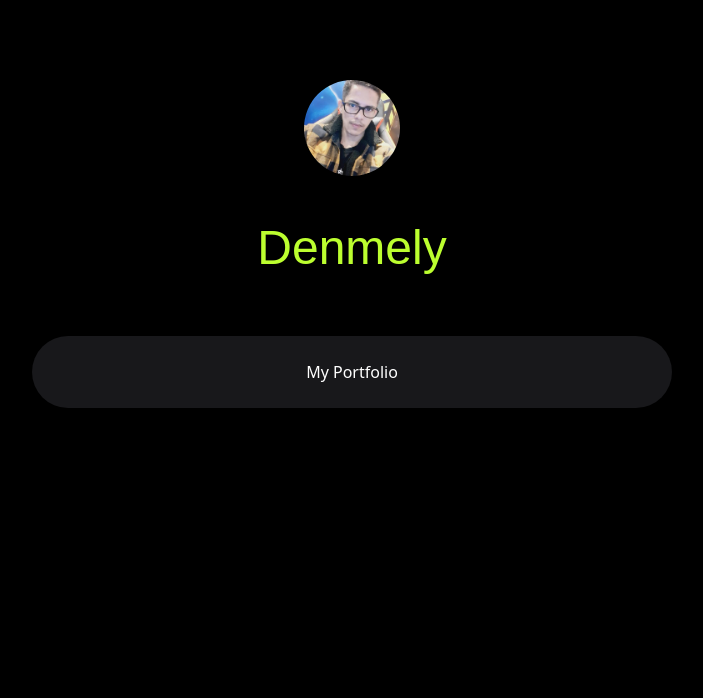
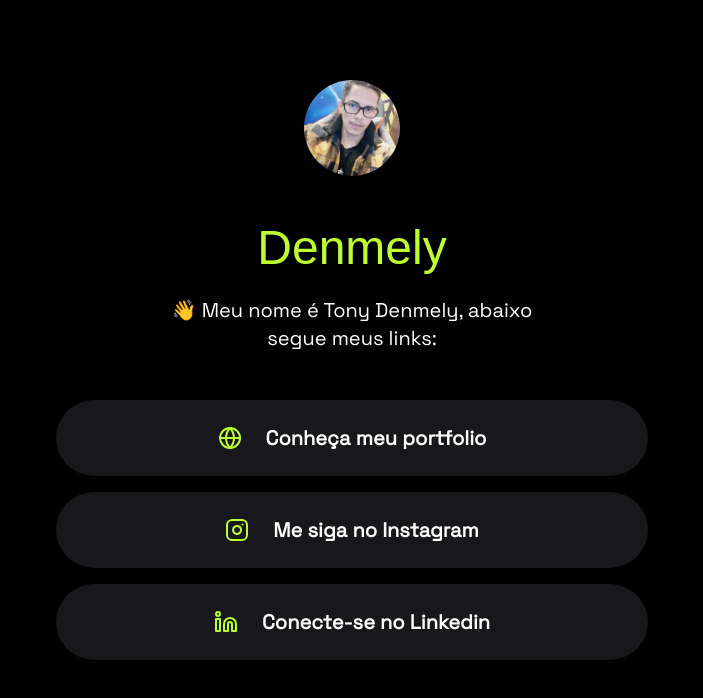
Before and after one commit to denmely/denmely-links, a React (Vite) app: page / in a window 1280 px wide. Shown: the top 698 px of the page, without its empty margins (288-991 px from the left). Built offline with nearby package versions, Linux system fonts and the light colour scheme.

Commit message:
Finished home page

```diff
--- a/package.json
+++ b/package.json
@@ -11,6 +11,7 @@
   "dependencies": {
     "react": "^18.2.0",
     "react-dom": "^18.2.0",
+    "react-icons": "^4.7.1",
     "react-router-dom": "^6.4.4"
   },
   "devDependencies": {
--- a/src/components/Card/index.jsx
+++ b/src/components/Card/index.jsx
@@ -1,7 +1,9 @@
-export function Card({title, uri}) {
+import { Link } from "react-router-dom";
+
+export function Card({children, uri}) {
     return (
-      <div className="bg-zinc-900 text-white p-6 rounded-full hover:bg-zinc-800">
-        <a href="{uri}">{title}</a>
-      </div>
+      <Link to={uri} className="bg-zinc-900 text-white p-6 rounded-full hover:bg-zinc-800 hover:scale-105 ease-in-out duration-300 text-xl font-semibold font-grotesk flex justify-center items-center gap-6">
+        {children}
+      </Link>
     )
   }
--- /dev/null
+++ b/src/components/Social/index.jsx
@@ -0,0 +1,9 @@
+import { Link } from 'react-router-dom';
+
+export function Social({uri, children}) {
+    return (
+      <Link to={uri} className='bg-zinc-900 text-white p-4 rounded-full hover:bg-zinc-800 hover:scale-110 ease-in-out duration-300 text-xl'>
+        {children}
+      </Link>
+    )
+  }
--- a/src/pages/Home/index.jsx
+++ b/src/pages/Home/index.jsx
@@ -1,4 +1,5 @@
 import Profile from '../../assets/imgs/profile.jpg'
+import { FiInstagram, FiGlobe, FiLinkedin } from 'react-icons/fi'
 import { Card } from '../../components/Card'
 
 export function Home() {
@@ -6,9 +7,12 @@ export function Home() {
       <div className='text-center mt-20 flex flex-col items-center justify-center'>
         <img src={Profile} alt='Foto Tony Denmely' className='w-[6rem] h-[6rem] rounded-full mb-12'/>
         <h1 className='text-5xl text-primary font-StretchPro'>Denmely</h1>
+        <p className='text-white font-grotesk text-xl mt-6 w-96'>👋 Meu nome é Tony Denmely, abaixo segue meus links:</p>
 
-        <div className='mt-16 container max-w-screen-sm mx-auto'>
-          <Card title='My Portfolio' uri='http://denmely.dev'/>
+        <div className='mt-12 px-6 container max-w-screen-sm mx-auto space-y-4'>
+          <Card uri='http://denmely.dev'><FiGlobe className='w-6 h-6 text-primary'/>Conheça meu portfolio</Card>
+          <Card uri='http://denmely.dev'><FiInstagram className='w-6 h-6 text-primary'/>Me siga no Instagram</Card>
+          <Card uri='http://denmely.dev'><FiLinkedin className='w-6 h-6 text-primary'/>Conecte-se no Linkedin</Card>
         </div>
       </div>
     )
```
Also changed, not shown: src/index.css (+5 -5 lines), 1 other file (tests, documents, lock files or other folders).
